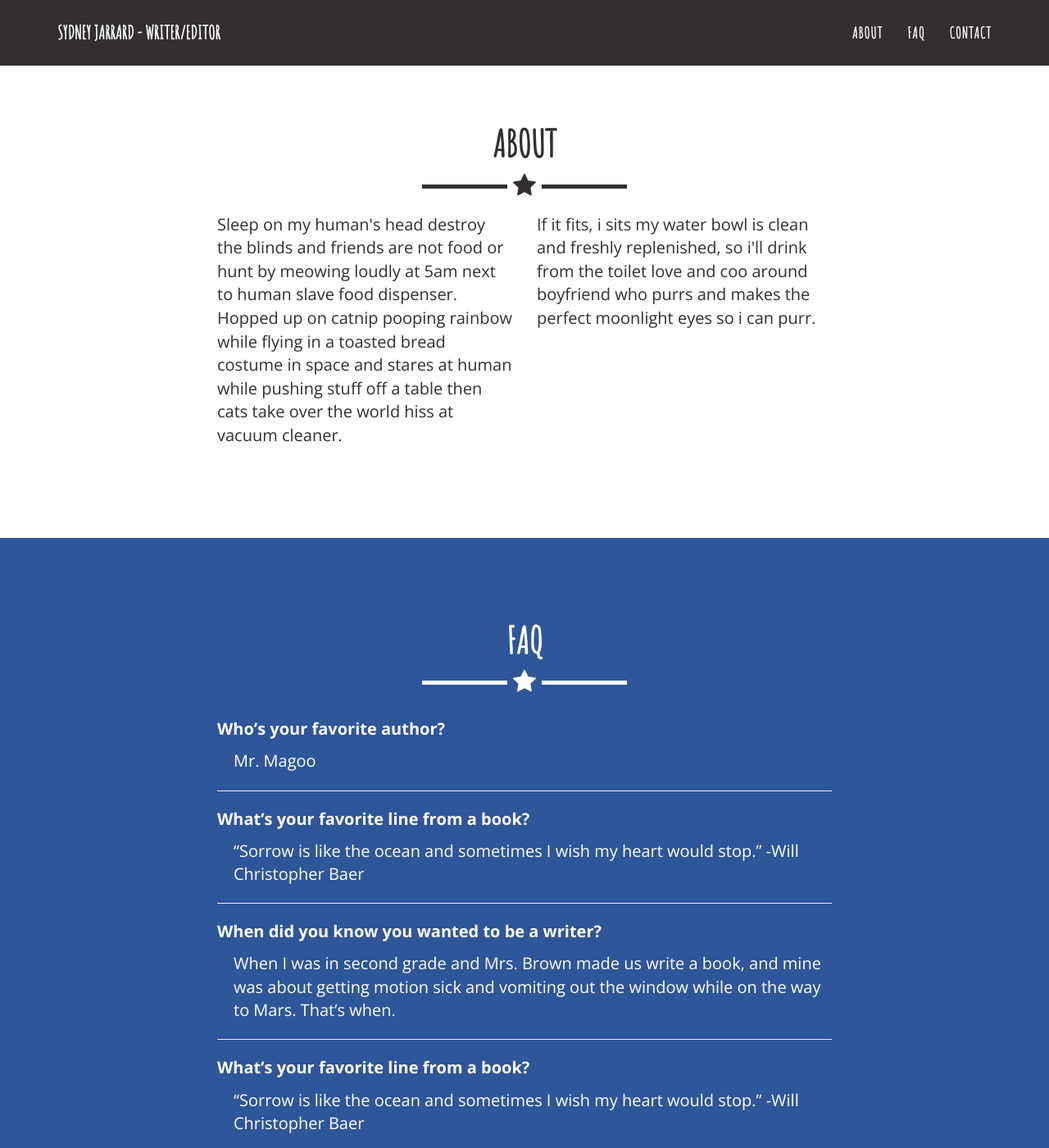
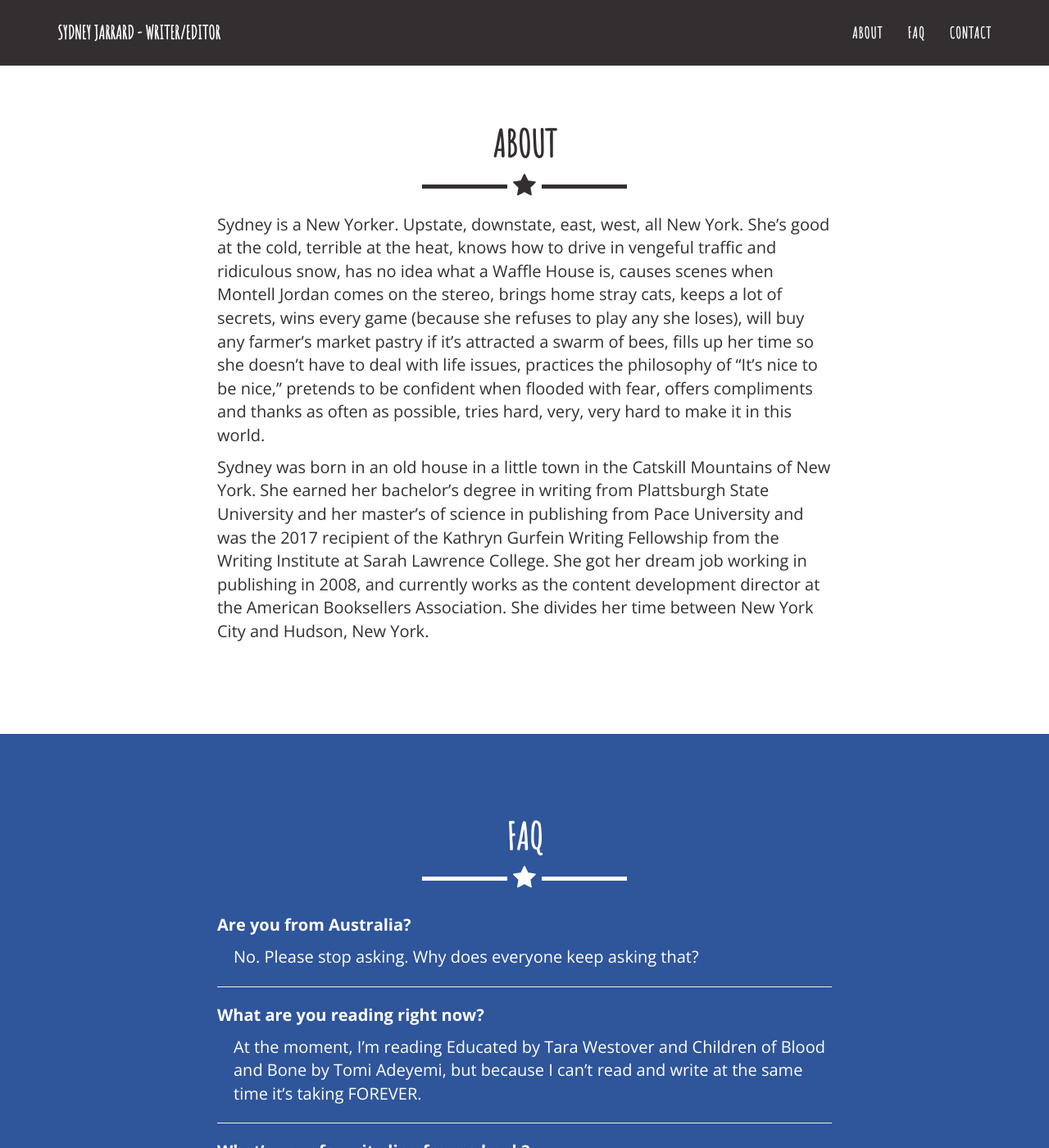
Before and after one commit to sydneyjarrard/sydneyjarrard.github.io, a Jekyll site: the page built from index.html, in a window 1280 px wide and 1400 px high, scrolled down 769 px. Shown: the whole window at 82% size. Built offline with Jekyll 4.4.1, drawn with Linux system fonts in a browser that asks for light colours; some of the changed text lies outside the part shown.

Commit message:
updated about and faq

```diff
--- a/_includes/about.html
+++ b/_includes/about.html
@@ -8,13 +8,10 @@
                 </div>
             </div>
             <div class="row">
-                <div class="col-lg-4 col-lg-offset-2">
-                    <p>Sleep on my human's head destroy the blinds and friends are not food or hunt by meowing loudly at 5am next to human slave food dispenser. Hopped up on catnip pooping rainbow while flying in a toasted bread costume in space and stares at human while pushing stuff off a table then cats take over the world hiss at vacuum cleaner.</p>
+                <div class="col-lg-8 col-lg-offset-2">
+                    <p>Sydney is a New Yorker. Upstate, downstate, east, west, all New York. She’s good at the cold, terrible at the heat, knows how to drive in vengeful traffic and ridiculous snow, has no idea what a Waffle House is, causes scenes when Montell Jordan comes on the stereo, brings home stray cats, keeps a lot of secrets, wins every game (because she refuses to play any she loses), will buy any farmer’s market pastry if it’s attracted a swarm of bees, fills up her time so she doesn’t have to deal with life issues, practices the philosophy of “It’s nice to be nice,” pretends to be confident when flooded with fear, offers compliments and thanks as often as possible, tries hard, very, very hard to make it in this world.</p>
+                    <p>Sydney was born in an old house in a little town in the Catskill Mountains of New York. She earned her bachelor’s degree in writing from Plattsburgh State University and her master’s of science in publishing from Pace University and was the 2017 recipient of the Kathryn Gurfein Writing Fellowship from the Writing Institute at Sarah Lawrence College. She got her dream job working in publishing in 2008, and currently works as the content development director at the American Booksellers Association. She divides her time between New York City and Hudson, New York.</p>
                 </div>
-                <div class="col-lg-4">
-                    <p>If it fits, i sits my water bowl is clean and freshly replenished, so i'll drink from the toilet love and coo around boyfriend who purrs and makes the perfect moonlight eyes so i can purr.</p>
-                </div>
-
             </div>
         </div>
     </section>
--- a/_includes/faq.html
+++ b/_includes/faq.html
@@ -11,20 +11,60 @@
             <div class="row">
                 <div class="col-lg-8 col-lg-offset-2">
                     <div class="faq faq-top">
-                        <p class="faqq">Who’s your favorite author?</p>
-                        <p class="faqa">Mr. Magoo</p>
+                        <p class="faqq">Are you from Australia?</p>
+                        <p class="faqa">No. Please stop asking. Why does everyone keep asking that?</p>
+                    </div>
+                    <div class="faq">
+                        <p class="faqq">What are you reading right now?</p>
+                        <p class="faqa">At the moment, I’m reading Educated by Tara Westover and Children of Blood and Bone by Tomi Adeyemi, but because I can’t read and write at the same time it’s taking FOREVER.</p>
                     </div>
                     <div class="faq">
                         <p class="faqq">What’s your favorite line from a book?</p>
                         <p class="faqa">“Sorrow is like the ocean and sometimes I wish my heart would stop.” -Will Christopher Baer</p>
                     </div>
                     <div class="faq">
+                        <p class="faqq">If you could only read one book over and over again, what would it be?</p>
+                        <p class="faqa">If it always felt like I was reading it for the first time, I’d have to go with <em>A Wrinkle in Time</em> by Madeleine L’Engle (not to be cliche). If it was because I was stuck on a deserted island and had nothing else to read for all eternity, I’d go for something complex that required a lot of thought, like Proust or Dostoyevsky or Marquez. OR a Where’s Waldo book. Gotta have something to do, right?</p>
+                    </div>
+                    <div class="faq">
                         <p class="faqq">When did you know you wanted to be a writer?</p>
                         <p class="faqa">When I was in second grade and Mrs. Brown made us write a book, and mine was about getting motion sick and vomiting out the window while on the way to Mars. That’s when.</p>
                     </div>
+                    <div class="faq">
+                        <p class="faqq">Where do you get your inspiration?</p>
+                        <p class="faqa">Simple: everywhere. Something I see, something I read online, something someone says. (That’s what spawned my next book. Gen, as we’re stacking hundreds of books for a work event: “You were really never a bookseller?” Me: “Nope, I was a hotel maid.” Gen: “Oh, that’s a book.” Me: “Oh. Oh, hell yeah.”)</p>
+                    </div>
+                    <div class="faq">
+                        <p class="faqq">What’s your low-key superpower?</p>
+                        <p class="faqa">Knowing exactly when something is done baking. (I credit my cavities. It’s like channeling radio waves.)</p>
+                    </div>
+                    <div class="faq">
+                        <p class="faqq">What were you like in high school?</p>
+                        <p class="faqa">A little dark, a little spooky, a little sad, but mostly just like I am today. Always charming!</p>
+                    </div>
+                    <div class="faq">
+                        <p class="faqq">What’s your favorite thing?</p>
+                        <p class="faqa">Cheese? Sweets? Cheese? Sweets? Don’t make me choose. Ok, sweets. Really delicious, decadent sweets. Ones that have passion fruit fillings or super shiny glazes or shaved chocolate or candied walnuts or torched meringue or sparkly sugar… you get the drift.</p>
+                    </div>
+                    <div class="faq">
+                        <p class="faqq">What do you wish for?</p>
+                        <p class="faqa">A time machine (so I can go to CBGBs), unlimited cake (NOT chocolate with vanilla frosting, though), and a basket of kittens (just two). That’s normal, right?</p>
+                    </div>
+                    <div class="faq">
+                        <p class="faqq">What’s your favorite band?</p>
+                        <p class="faqa"><a href="http://www.raffinews.com/" target="_blank>Raffi</a> (1984-1990)<br /><a href="https://www.nkotb.com/" target="_blank>New Kids on the Block</a> (1991-1991)<br /><a href="http://phish.com/" target="_blank>Phish</a> (1992-1996)<br /><a href="https://www.facebook.com/montellmusic/" target="_blank>Montell Jordan</a> (1996-1997)<br /><a href="http://www.suicidaltendencies.eu/" target="_blank>Suicidal Tendencies</a> (1997-1998)<br /><a href="https://www.toolband.com/" target="_blank>Tool</a> (1998-eternity)</p>
+                    </div>
+                    <div class="faq">
+                        <p class="faqq">If you could be any animal, what would you be?</p>
+                        <p class="faqa">Let’s see. Fear of the ocean. Fear of heights. Fear of bears. Fear of spiders. Indoor cat, please and thank you.</p>
+                    </div>
+                    <div class="faq">
+                        <p class="faqq">What are your favorite podcasts?</p>
+                        <p class="faqa">Right now, it’s <a href="https://www.myfavoritemurder.com/" target="_blank">My Favorite Murder</a>, <a href="https://www.earhustlesq.com/" target="_blank">Ear Hustle</a>, <a href="http://www.thisiscriminal.com/" target="_blank">Criminal</a>, <a href="http://www.sporkful.com/" target="_blank">The Sporkful</a>, <a href="http://www.thetruthpodcast.com/" target="_blank">The Truth</a>, <a href="https://99percentinvisible.org/" target="_blank">99% Invisible</a>, I could keep going and going and going.</p>
+                    </div>
                     <div class="faq faq-bottom">
-                        <p class="faqq">What’s your favorite line from a book?</p>
-                        <p class="faqa">“Sorrow is like the ocean and sometimes I wish my heart would stop.” -Will Christopher Baer</p>
+                        <p class="faqq">What’s with you and murder?</p>
+                        <p class="faqa">There’s no good way to answer this one.</p>
                     </div>
                 </div>
             </div>
```
